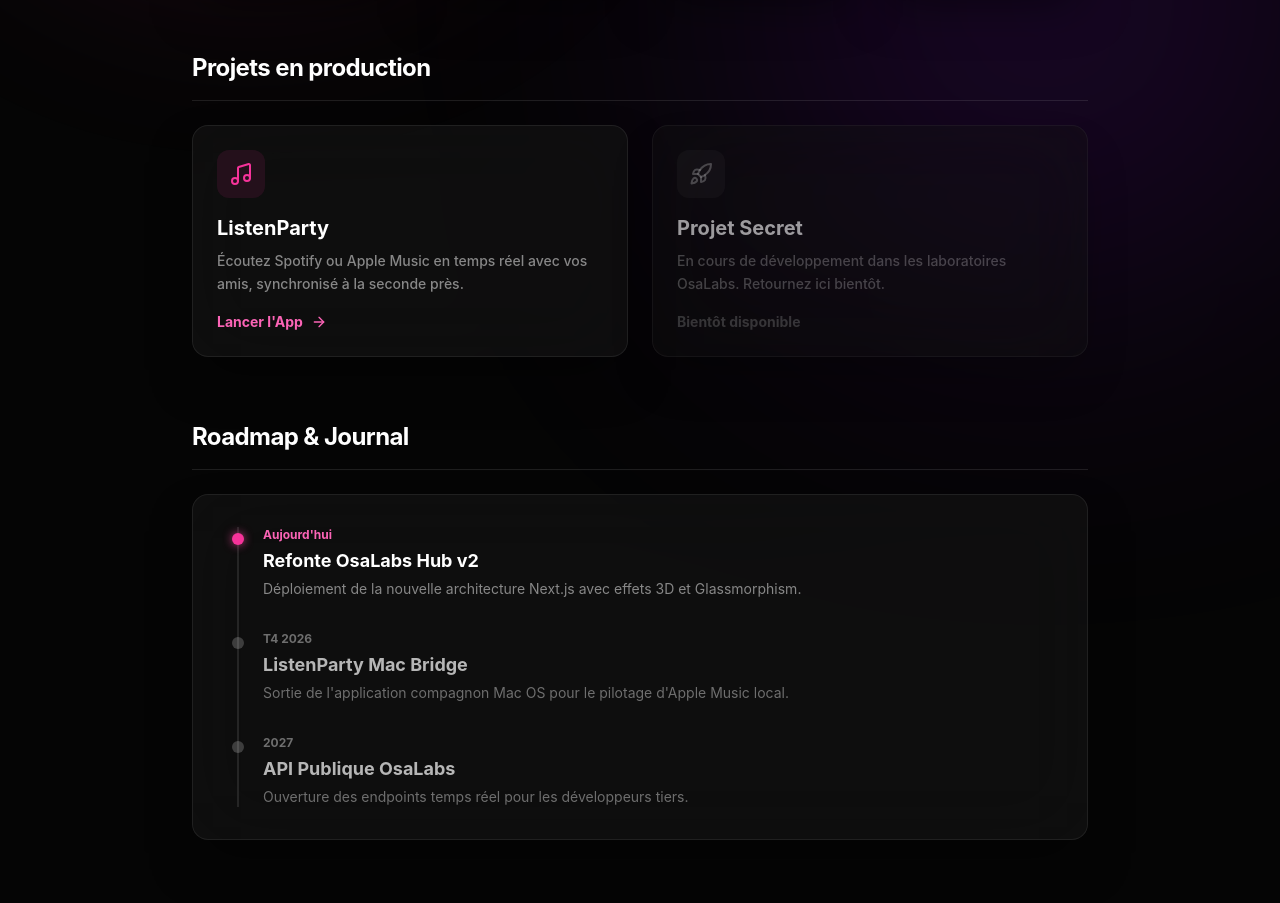
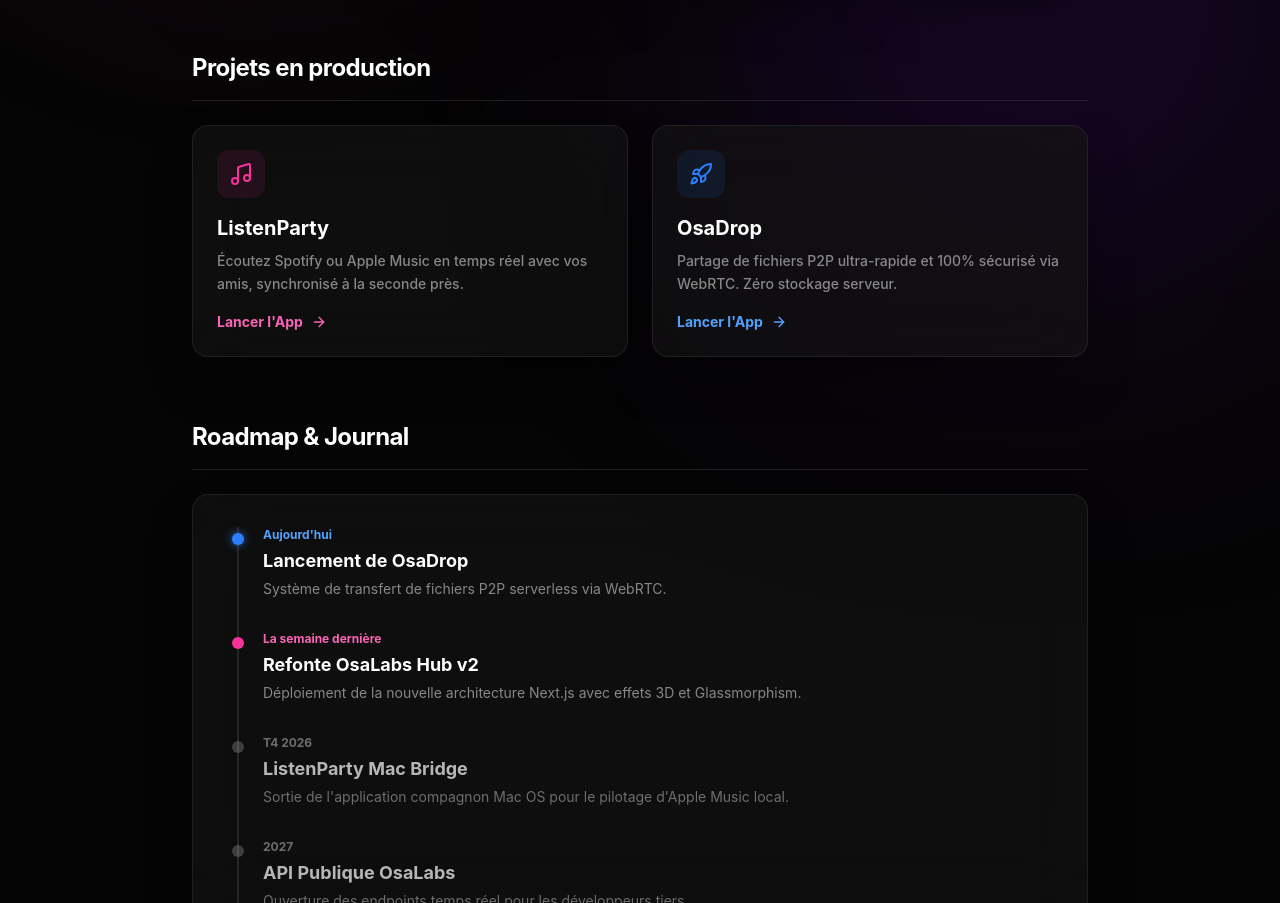
Before and after one commit to osayanis/osalabs-hub, a Next.js app: page / in a window 1280 px wide. Shown: the part 580-1483 px from the top of the page. Built offline with nearby package versions, Linux system fonts and the light colour scheme; no server answers.

Commit message:
feat: add osadrop to hub projects and timeline

```diff
--- a/src/app/page.tsx
+++ b/src/app/page.tsx
@@ -185,16 +185,16 @@
               </div>
             </TiltCard>
 
-            <TiltCard className="opacity-60">
-              <div className="w-12 h-12 bg-white/5 rounded-xl flex items-center justify-center mb-4 text-white/40">
+            <TiltCard href="https://osadrop.osalabs.fr" className="hover:bg-white/5 transition-colors cursor-pointer">
+              <div className="w-12 h-12 bg-blue-500/10 rounded-xl flex items-center justify-center mb-4 text-blue-500">
                 <Rocket className="w-6 h-6" />
               </div>
-              <h3 className="text-xl font-bold mb-2">Projet Secret</h3>
-              <p className="text-white/40 text-sm font-medium leading-relaxed">
-                En cours de développement dans les laboratoires OsaLabs. Retournez ici bientôt.
+              <h3 className="text-xl font-bold mb-2">OsaDrop</h3>
+              <p className="text-white/50 text-sm font-medium leading-relaxed">
+                Partage de fichiers P2P ultra-rapide et 100% sécurisé via WebRTC. Zéro stockage serveur.
               </p>
-              <div className="mt-4 flex items-center gap-2 text-white/30 text-sm font-bold">
-                Bientôt disponible
+              <div className="mt-4 flex items-center gap-2 text-blue-400 text-sm font-bold">
+                Lancer l'App <ArrowRight className="w-4 h-4" />
               </div>
             </TiltCard>
           </div>
@@ -207,8 +207,15 @@
             <div className="relative border-l-2 border-white/10 ml-3 space-y-8">
 
               <div className="relative pl-6">
-                <div className="absolute w-3 h-3 bg-pink-500 rounded-full -left-[7px] top-1.5 shadow-[0_0_10px_rgba(236,72,153,0.8)]" />
-                <span className="text-xs font-bold text-pink-400 mb-1 block">Aujourd'hui</span>
+                <div className="absolute w-3 h-3 bg-blue-500 rounded-full -left-[7px] top-1.5 shadow-[0_0_10px_rgba(59,130,246,0.8)]" />
+                <span className="text-xs font-bold text-blue-400 mb-1 block">Aujourd'hui</span>
+                <h4 className="text-lg font-bold mb-1">Lancement de OsaDrop</h4>
+                <p className="text-white/50 text-sm">Système de transfert de fichiers P2P serverless via WebRTC.</p>
+              </div>
+
+              <div className="relative pl-6">
+                <div className="absolute w-3 h-3 bg-pink-500 rounded-full -left-[7px] top-1.5" />
+                <span className="text-xs font-bold text-pink-400 mb-1 block">La semaine dernière</span>
                 <h4 className="text-lg font-bold mb-1">Refonte OsaLabs Hub v2</h4>
                 <p className="text-white/50 text-sm">Déploiement de la nouvelle architecture Next.js avec effets 3D et Glassmorphism.</p>
               </div>
```
Also changed, not shown: 1 other file (tests, documents, lock files or other folders).
